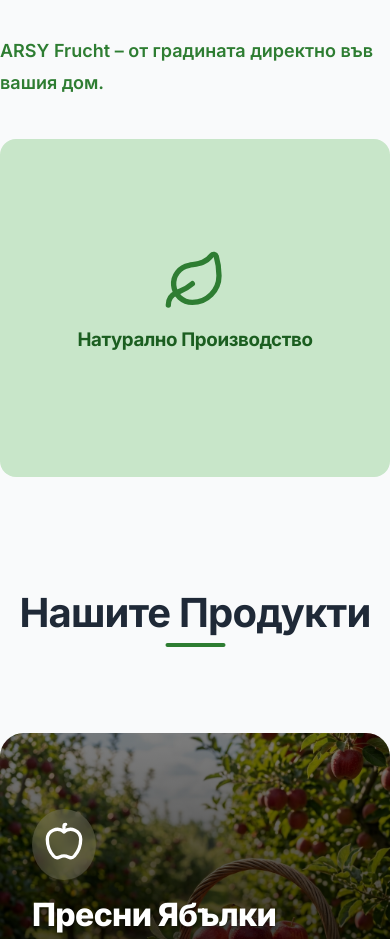
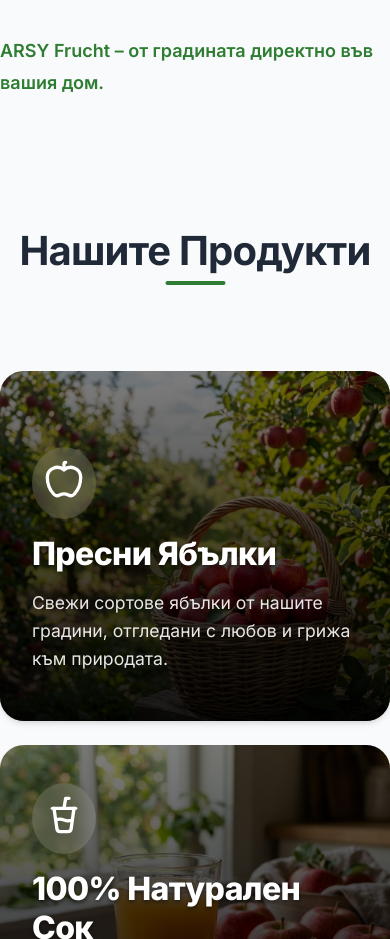
Before and after one commit to Drakhtar359/arsy, a Next.js app in the folder apps/web/: page / in a window 390 px wide. Shown: the part 1640-2579 px from the top of the page. Built offline with nearby package versions, Linux system fonts and the light colour scheme.

Commit message:
fix: hide green image container on mobile in About section

```diff
--- a/apps/web/src/app/globals.css
+++ b/apps/web/src/app/globals.css
@@ -412,4 +412,8 @@ img {
   .section {
     padding: 3.5rem 0 !important;
   }
+
+  .about-image-wrapper {
+    display: none !important;
+  }
 }
--- a/apps/web/src/components/About.js
+++ b/apps/web/src/components/About.js
@@ -15,7 +15,7 @@ export default function About() {
           <p style={styles.paragraph} dangerouslySetInnerHTML={{ __html: t("about.p2") }}></p>
           <p style={{ ...styles.paragraph, color: 'var(--color-primary)', fontWeight: 600 }} dangerouslySetInnerHTML={{ __html: t("about.p3") }}></p>
         </div>
-        <div style={styles.imagePlaceholder}>
+        <div style={styles.imagePlaceholder} className="about-image-wrapper">
           <div>
              <Leaf size={64} color="var(--color-primary)" style={{ display: 'block', margin: '0 auto 1rem auto' }} />
              <h3>{t("about.flagText")}</h3>
```
